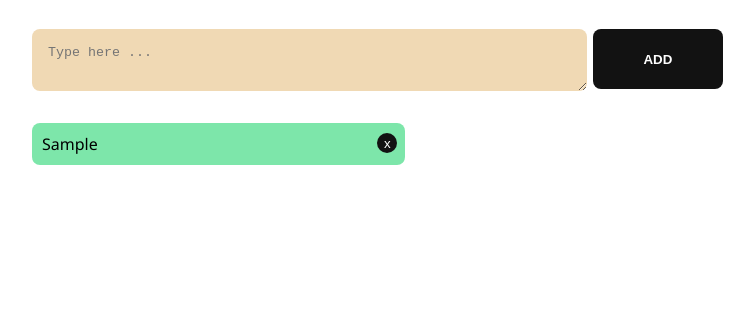
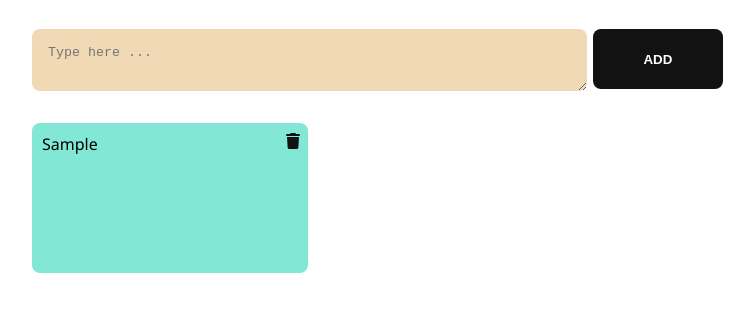
Before and after one commit to Rabiaismail21/30-days-30-projects, a plain HTML site: page Notes-app/index.html in a window 1280 px wide. Both pictures are taken after typing "Sample" into the empty fields and a click on the button "ADD". Shown: the part 94-406 px from the top of the page, without its empty margins (32-786 px from the left). Drawn offline with Linux system fonts and the light colour scheme.

Commit message:
project # 08

```diff
--- a/Notes-app/index.html
+++ b/Notes-app/index.html
@@ -4,6 +4,10 @@
     <meta charset="UTF-8" />
     <meta name="viewport" content="width=device-width, initial-scale=1.0" />
     <link rel="stylesheet" href="style.css" />
+    <script
+    src="https://kit.fontawesome.com/72225e7e07.js"
+    crossorigin="anonymous"
+  ></script>
     <title>Notes App</title>
   </head>
   <body>
--- a/Notes-app/script.js
+++ b/Notes-app/script.js
@@ -1,3 +1,7 @@
+const bgColors = ['#82E8D5', '#A5E882', '#E8DF3A', '#8C82E8', '#FF6BDF'];
+let noteIndex = 0;
+
+
 let addNoteBtn = document.querySelector(".add-note-btn");
 let notesContainer = document.querySelector(".notes-container");
 
@@ -12,16 +16,18 @@ function addNotes() {
     newNote.className = "notes";
     newNote.innerHTML = `
         <button class="close-btn">
-            x
+        <i class="fa-solid fa-trash"></i>
         </button>
       <p>${inputValue}</p>
     `;
+    newNote.style.backgroundColor = bgColors[noteIndex % bgColors.length];
+    noteIndex++;
     notesContainer.prepend(newNote);
     userInput.value = '';
 
     let closeBtn = newNote.querySelector('.close-btn');
     closeBtn.addEventListener('click', e => {
-    e.target.parentElement.style.display = 'none';
+    e.target.parentElement.parentElement.style.display = 'none';
     })
   }
 }
--- a/Notes-app/style.css
+++ b/Notes-app/style.css
@@ -57,7 +57,8 @@ section {
     margin-top: 2rem;
     /* background-color: red; */
     display: grid;
-    grid-template-columns: 90%;
+    /* grid-template-columns: 90%; */
+    grid-template-columns: repeat(auto-fill, minmax(200px, 1fr));
     gap: 1rem;
     position: relative;
 
@@ -65,31 +66,44 @@ section {
 
 .notes{
     background-color: rgb(125, 230, 170);
-    height: auto;
     padding: 10px;
     border-radius: 8px;
     position: relative;
+    height: 150px;
+    overflow: auto;
+
+}
+
+.notes::-webkit-scrollbar{
+    width: 6px;
+}
+
+.notes::-webkit-scrollbar-track{
+    background-color: transparent;
+    border-radius: 6px;
+}
+
+.notes::-webkit-scrollbar-thumb {
+    background-color: #121212c1; /* Color of the scrollbar thumb */
+    border-radius: 6px;
 }
 .notes p {
-     /* padding-top: 1.5rem; */
+     padding-right: 1.5rem;
 }
 
 .close-btn {
     position: absolute;
     right: 8px;
-    width: 20px;
-    height: 20px;
-    border-radius: 150px;
+    background-color: transparent;
     border: none;
-    background-color: #121212;
-    color: #fff;
+    color: #121212;
     cursor: pointer;
+    font-size: 1rem;
 }
 
 
 @media (min-width: 768px){
     .notes-container {
-        grid-template-columns: 1fr 1fr 1fr;
-        grid-template-rows: auto;
+        grid-template-columns: repeat(4,1fr);
     }
 }
```
